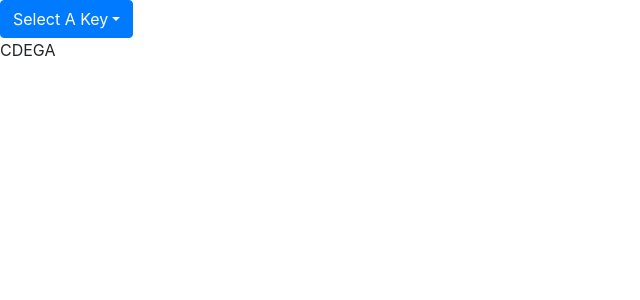
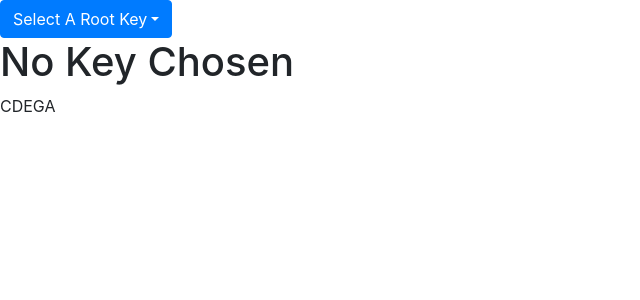
Before and after one commit to keenanbruni/common-notes, a React (Create React App) app: page / in a window 1280 px wide. Shown: the top 300 px of the page, without its empty margins (0-640 px from the left). Built offline with nearby package versions, Linux system fonts and the light colour scheme.

Commit message:
added root note display component

```diff
--- a/src/components/Dashboard.js
+++ b/src/components/Dashboard.js
@@ -1,19 +1,23 @@
 import React from 'react'
 import KeyChooser from './KeyChooser'
+import KeyDisplay from './KeyDisplay'
 import commonNotes from './KeyCompare'
 
 class Dashboard extends React.Component {
-    constructor() {
-        super()
-        this.state = {
-            key: ""
-        }
+    state = {
+        keyChoice: ""
+    }
+
+    handleKeyChoice = (keyChoice) => {
+        this.setState(() => ({ keyChoice }))
+        console.log(this.state.keyChoice, "is in the state")
     }
 
     render() {
         return (
             <div>
-                <KeyChooser />
+                <KeyChooser handleKeyChoice={this.handleKeyChoice} />
+                <KeyDisplay keyChoice={this.state.keyChoice} />
                 {commonNotes}
             </div>
         )
--- a/src/components/KeyChooser.js
+++ b/src/components/KeyChooser.js
@@ -4,25 +4,16 @@ import DropdownButton from 'react-bootstrap/DropdownButton'
 
 
 export default class KeyChooser extends React.Component {
-    constructor() {
-        super()
-        this.state = {
-            key: ""
-        }
-    }
-
     onKeyChoice = (e) => {
         e.preventDefault()
-        const key = e.target.innerHTML
-        this.setState(() => ({ key }))
-
-        console.log(key)
+        const keyChoice = e.target.innerHTML
+        this.props.handleKeyChoice(keyChoice)
     }
 
     render() {
         return (
             <div>
-                <DropdownButton id="dropdown-item-button" title="Select A Key">
+                <DropdownButton renderMenuOnMount={true} id="dropdown-item-button" title="Select A Root Key">
                     <Dropdown.Item as="button" onClick={this.onKeyChoice}>C</Dropdown.Item>
                     <Dropdown.Item as="button" onClick={this.onKeyChoice}>C#/Db</Dropdown.Item>
                     <Dropdown.Item as="button" onClick={this.onKeyChoice}>D</Dropdown.Item>
--- /dev/null
+++ b/src/components/KeyDisplay.js
@@ -0,0 +1,11 @@
+import React from 'react'
+
+const KeyHeader = (props) => (
+    <div>
+        <h1>
+            {props.keyChoice ? props.keyChoice : "No Key Chosen"}
+        </h1>
+    </div>
+)
+
+export default KeyHeader
```
